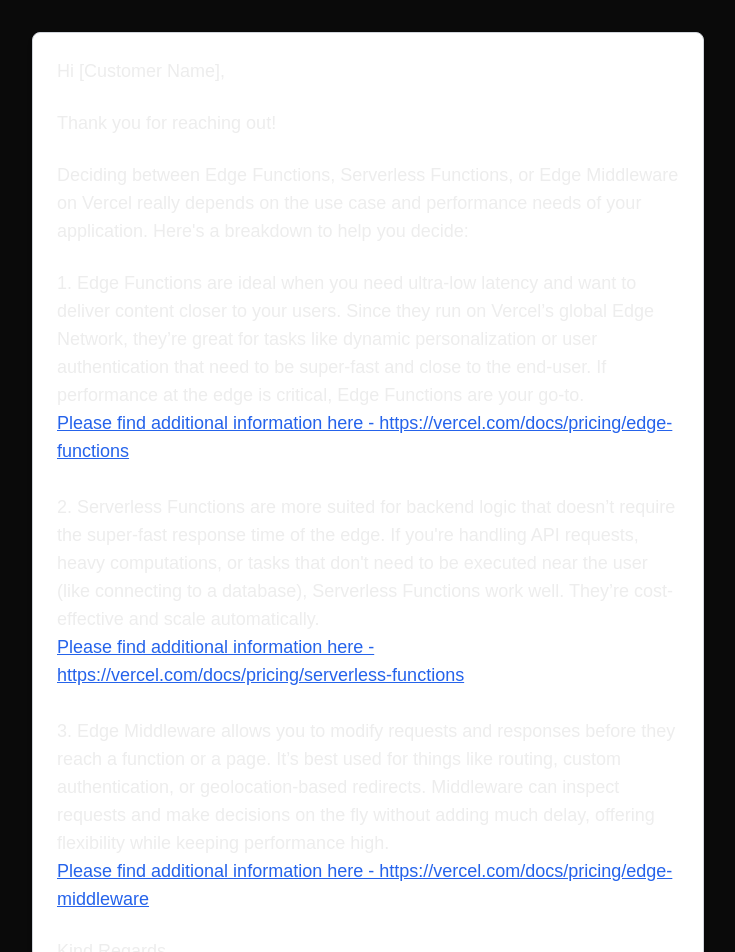
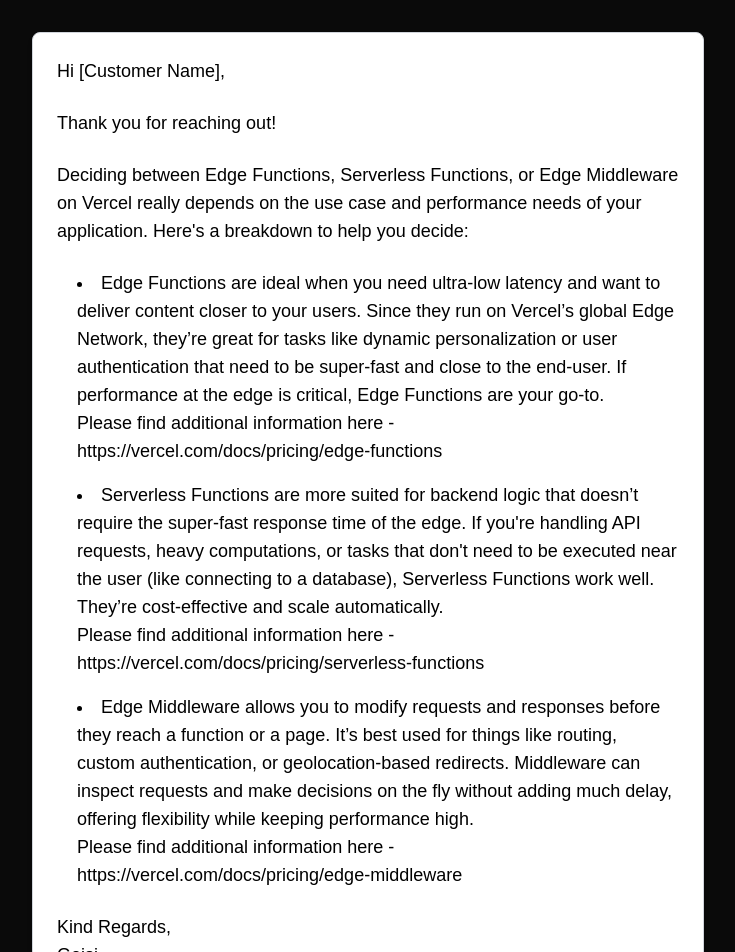
Before and after one commit to SirGejsi/nextjs-boilerplate, a Next.js app: page /questions/question2 in a window 1280 px wide. Shown: the top 952 px of the page, without its empty margins (272-1007 px from the left). Built offline with nearby package versions, Linux system fonts and the light colour scheme.

Commit message:
Update page.tsx

```diff
--- a/app/questions/question2/page.tsx
+++ b/app/questions/question2/page.tsx
@@ -2,45 +2,37 @@ export default function Email() {
   return (
     <div className="min-h-screen flex items-center justify-center p-8">
       <div className="bg-white border border-gray-300 rounded-lg shadow-md p-6 max-w-2xl">
-        <p className="text-lg">
+        <p className="text-lg text-black">
           Hi [Customer Name],
         </p>
         <br />
-        <p className="text-lg">
+        <p className="text-lg text-black">
           Thank you for reaching out!
         </p>
         <br />
-        <p className="text-lg">
+        <p className="text-lg text-black">
           Deciding between Edge Functions, Serverless Functions, or Edge Middleware on Vercel really depends on the use case and performance needs of your application. Here&apos;s a breakdown to help you decide:
         </p>
         <br />
-        <ol className="list-decimal list-inside text-lg">
-          <li>
+        <ul className="list-disc list-inside text-lg text-black pl-5">
+          <li className="mb-4">
             Edge Functions are ideal when you need ultra-low latency and want to deliver content closer to your users. Since they run on Vercel’s global Edge Network, they’re great for tasks like dynamic personalization or user authentication that need to be super-fast and close to the end-user. If performance at the edge is critical, Edge Functions are your go-to.
             <br />
-            <a href="https://vercel.com/docs/pricing/edge-functions" className="text-blue-600 underline">
-              Please find additional information here - https://vercel.com/docs/pricing/edge-functions
-            </a>
+            Please find additional information here - https://vercel.com/docs/pricing/edge-functions
           </li>
-          <br />
-          <li>
+          <li className="mb-4">
             Serverless Functions are more suited for backend logic that doesn’t require the super-fast response time of the edge. If you&apos;re handling API requests, heavy computations, or tasks that don&apos;t need to be executed near the user (like connecting to a database), Serverless Functions work well. They’re cost-effective and scale automatically.
             <br />
-            <a href="https://vercel.com/docs/pricing/serverless-functions" className="text-blue-600 underline">
-              Please find additional information here - https://vercel.com/docs/pricing/serverless-functions
-            </a>
+            Please find additional information here - https://vercel.com/docs/pricing/serverless-functions
           </li>
-          <br />
           <li>
             Edge Middleware allows you to modify requests and responses before they reach a function or a page. It’s best used for things like routing, custom authentication, or geolocation-based redirects. Middleware can inspect requests and make decisions on the fly without adding much delay, offering flexibility while keeping performance high.
             <br />
-            <a href="https://vercel.com/docs/pricing/edge-middleware" className="text-blue-600 underline">
-              Please find additional information here - https://vercel.com/docs/pricing/edge-middleware
-            </a>
+            Please find additional information here - https://vercel.com/docs/pricing/edge-middleware
           </li>
-        </ol>
+        </ul>
         <br />
-        <p className="text-lg">
+        <p className="text-lg text-black">
           Kind Regards,
           <br />
           Gejsi
```
